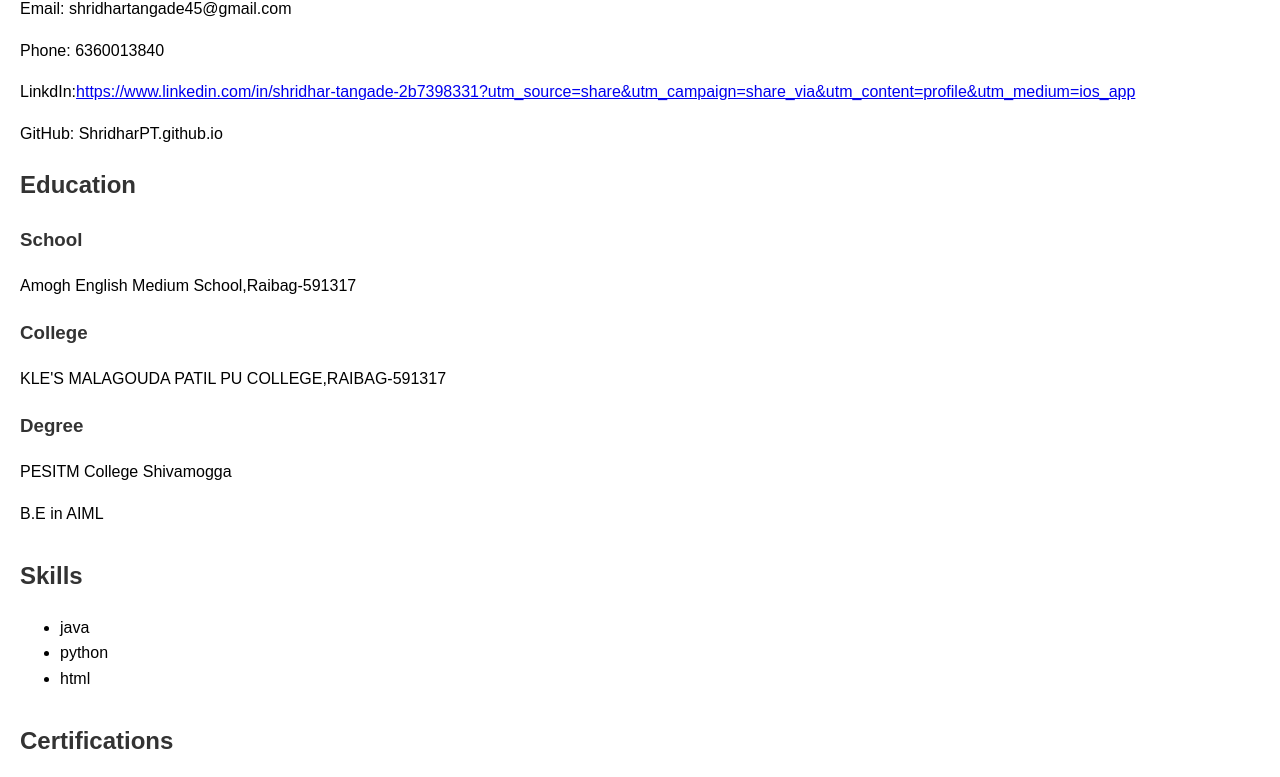
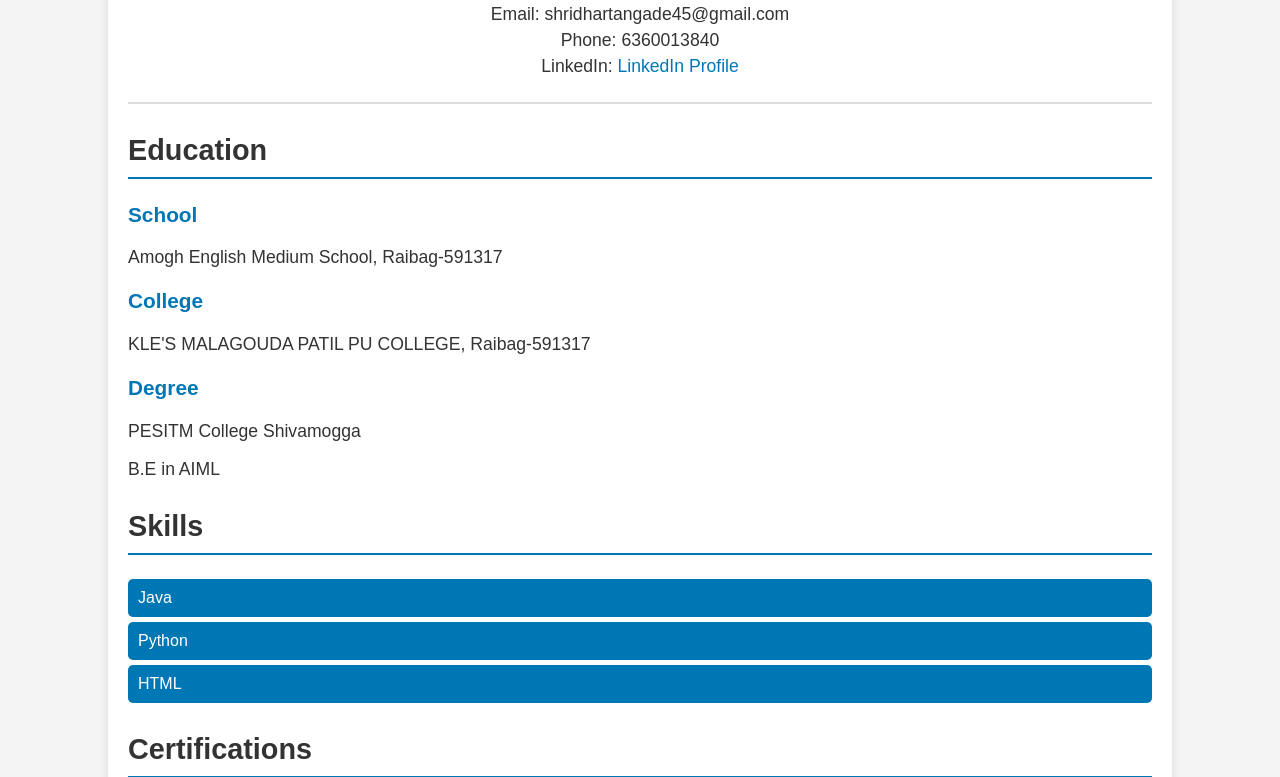
Before and after one commit to ShridharPT/ShridharPT.github.io, a plain HTML site: page index.html in a window 1280 px wide. Shown: the part 98-875 px from the top of the page. Drawn offline with Linux system fonts and the light colour scheme.

Commit message:
Add files via upload

```diff
--- a/index.html
+++ b/index.html
@@ -1,61 +1,141 @@
+
 <!DOCTYPE html>
 <html lang="en">
 <head>
     <meta charset="UTF-8">
     <meta name="viewport" content="width=device-width, initial-scale=1.0">
-    <title>ShridharPT.resume</title>
+    <title>Resume - Shridhar Tangade</title>
     <style>
         body {
-            font-family: Arial, sans-serif;
-            margin: 20px;
-            line-height: 1.6;
+            font-family: 'Arial', sans-serif;
+            background-color: #f4f4f4;
+            margin: 0;
+            padding: 0;
         }
-        h1, h2, h3 {
+
+        .container {
+            width: 80%;
+            margin: 0 auto;
+            background: white;
+            padding: 20px;
+            box-shadow: 0 0 10px rgba(0, 0, 0, 0.1);
+            border-radius: 8px;
+        }
+
+        header {
+            text-align: center;
+            padding-bottom: 20px;
+            border-bottom: 2px solid #ddd;
+        }
+
+        h1 {
+            font-size: 2.5em;
+            margin-bottom: 10px;
             color: #333;
         }
+
         .contact-info {
-            margin-bottom: 20px;
+            text-align: center;
+            font-size: 1em;
+            color: #555;
         }
+
+        .contact-info a {
+            color: #0077b5; /* LinkedIn color */
+            text-decoration: none;
+        }
+
+        .contact-info p {
+            margin: 5px 0;
+        }
+
         .section {
-            margin-bottom: 30px;
+            margin-top: 30px;
+        }
+
+        h2 {
+            font-size: 1.8em;
+            border-bottom: 2px solid #0077b5;
+            padding-bottom: 10px;
+            color: #333;
+        }
+
+        h3 {
+            font-size: 1.3em;
+            color: #0077b5;
+        }
+
+        ul {
+            list-style-type: none;
+            padding: 0;
+        }
+
+        ul li {
+            background: #0077b5;
+            color: white;
+            padding: 10px;
+            margin-bottom: 5px;
+            border-radius: 5px;
+        }
+
+        p {
+            font-size: 1.1em;
+            color: #333;
+        }
+
+        footer {
+            text-align: center;
+            padding: 20px 0;
+            border-top: 2px solid #ddd;
+            margin-top: 20px;
+            font-size: 0.9em;
+            color: #777;
         }
     </style>
 </head>
 <body>
 
+    <div class="container">
         <header>
             <h1>Shridhar Tangade</h1>
             <div class="contact-info">
                 <p>Email: shridhartangade45@gmail.com</p>
                 <p>Phone: 6360013840</p>
-            <p>LinkdIn:<a href="https://www.linkedin.com/in/shridhar-tangade-2b7398331?utm_source=share&utm_campaign=share_via&utm_content=profile&utm_medium=ios_app"><span>https://www.linkedin.com/in/shridhar-tangade-2b7398331?utm_source=share&utm_campaign=share_via&utm_content=profile&utm_medium=ios_app</span></a></p>
-            <p>GitHub: ShridharPT.github.io</p>
+                <p>LinkedIn: <a href="https://www.linkedin.com/in/shridhar-tangade-2b7398331">LinkedIn Profile</a></p>
+
             </div>
         </header>
+
         <div class="section">
             <h2>Education</h2>
             <h3>School</h3>
-        <p>Amogh English Medium School,Raibag-591317</p>
+            <p>Amogh English Medium School, Raibag-591317</p>
             <h3>College</h3>
-        <p>KLE'S MALAGOUDA PATIL PU COLLEGE,RAIBAG-591317</p>
+            <p>KLE'S MALAGOUDA PATIL PU COLLEGE, Raibag-591317</p>
             <h3>Degree</h3>
             <p>PESITM College Shivamogga</p>
             <p>B.E in AIML</p>
         </div>
+
         <div class="section">
             <h2>Skills</h2>
             <ul>
-            <li>java</li>
-            <li>python</li>
-            <li>html</li>
+                <li>Java</li>
+                <li>Python</li>
+                <li>HTML</li>
             </ul>
         </div>
 
         <div class="section">
             <h2>Certifications</h2>
             <ul>
-        <li>Python</li>
+                <li>Python Certification</li>
             </ul>
+        </div>
+
+        <footer>
+            <p>&copy; 2024 Shridhar Tangade. All rights reserved.</p>
+        </footer>
     </div>
 
 </body>
```
Lines whose indentation alone changed are shown as unchanged.
